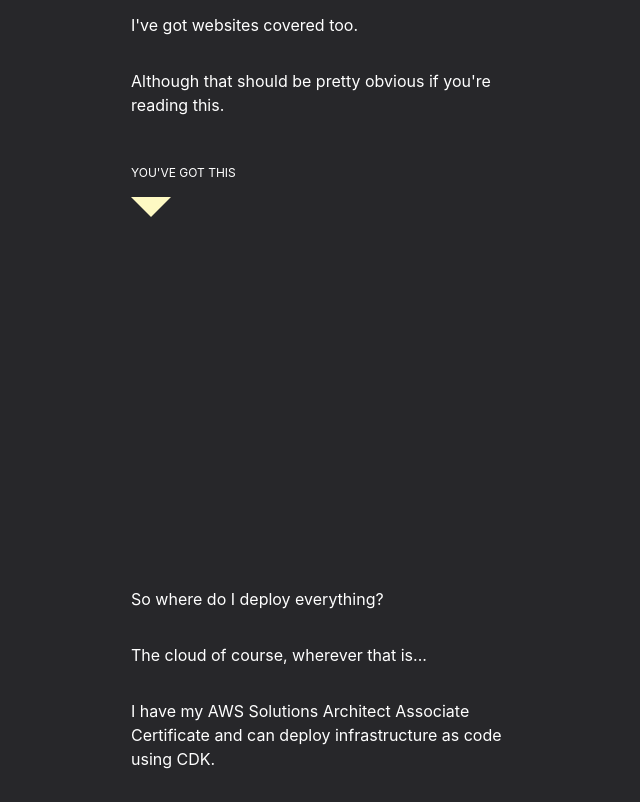
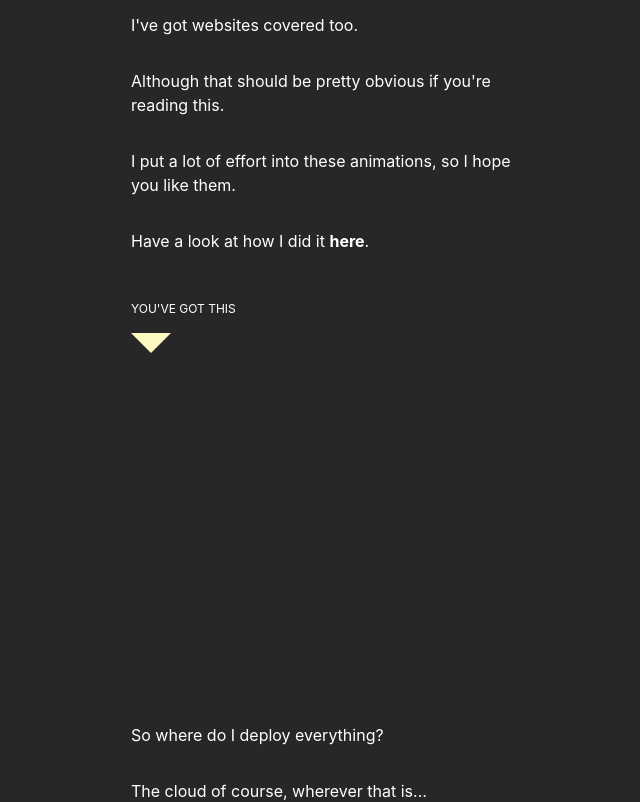
Before and after one commit to ottoohey/oliver-toohey-website-2.0, a React (Create React App) app: page / in a window 1280 px wide. Shown: the part 1920-2722 px from the top of the page, without its empty margins (525-1165 px from the left). Built offline with nearby package versions, Linux system fonts and the light colour scheme; a web font is replaced by a local one.

Commit message:
First version ready for deployment

```diff
--- a/src/App.js
+++ b/src/App.js
@@ -56,7 +56,7 @@ function App() {
     let width = "0%";
 
     if (index === 0) {
-      width = "90%";
+      width = isMobile ? "90%" : "5%";
     } else if (index === 1) {
       width = "15%";
     } else if (index === 2 || index === 3) {
@@ -353,7 +353,6 @@ function App() {
                 transformOrigin: "center",
                 ...spring1,
               }}
-              // onLoad={() => (isMobile ? expand(api1, 0) : null)}
               onMouseOver={() => (isMobile ? null : expand(api1, 0))}
               onMouseLeave={() => (isMobile ? null : retract(api1, 0, "5%"))}
             >
@@ -397,7 +396,7 @@ function App() {
             <animated.div
               className={
                 opacityArray[3]
-                  ? "square-container bg-open-ai bg-right bg-cover border-2 border-green-200"
+                  ? "square-container bg-automation bg-center bg-cover bg-no-repeat border-2 border-green-200"
                   : "square-container"
               }
               style={{
@@ -448,7 +447,7 @@ function App() {
             }
           >
             <ReactSlider
-              className={isMobile ? "customSlider" : "opacity-0"}
+              className={isMobile ? "customSlider" : "opacity-0 fixed -top-2"}
               trackClassName="customSlider-track"
               thumbClassName="customSlider-thumb"
               max={5}
@@ -464,7 +463,7 @@ function App() {
           descend into my world
         </button>
       </div>
-      <div className="fixed mx-auto inset-x-0 top-0 bg-zinc-800 h-24">
+      <div className="fixed mx-auto inset-x-0 -top-1 bg-zinc-800 h-24">
         <p className="fixed uppercase mx-auto inset-x-0 top-12 text-2xl text-yellow-100">
           olivertoohey.com
         </p>
@@ -558,7 +557,18 @@ function App() {
               an issue either.
             </p>
             <p className="text-white text-start p-4">
-              Check out my app <strong>here</strong>.
+              Check out my app{" "}
+              <strong>
+                <a
+                  href="https://apps.apple.com/au/app/project-cut/id1662427655"
+                  target="_blank"
+                  rel="noreferrer"
+                  className="hover:text-yellow-100"
+                >
+                  here
+                </a>
+              </strong>
+              .
             </p>
             <p className="text-white text-start text-xs p-4 mt-4">
               KEEP SCROLLING
@@ -576,6 +586,24 @@ function App() {
             </p>
             <p className="text-white text-start p-4">
               Although that should be pretty obvious if you're reading this.
+            </p>
+            <p className="text-white text-start p-4">
+              I put a lot of effort into these animations, so I hope you like
+              them.
+            </p>
+            <p className="text-white text-start p-4">
+              Have a look at how I did it{" "}
+              <strong>
+                <a
+                  href="https://github.com/ottoohey/oliver-toohey-website-2.0"
+                  target="_blank"
+                  rel="noreferrer"
+                  className="hover:text-yellow-100"
+                >
+                  here
+                </a>
+              </strong>
+              .
             </p>
             <p className="text-white text-start text-xs p-4 mt-4">
               YOU'VE GOT THIS
@@ -644,9 +672,30 @@ function App() {
         <p className="text-white p-4">
           Although, if convenient, please try one of the following methods.
         </p>
-        <p className="text-white p-4">oli@olivertoohey.com</p>
-        <p className="text-white p-4">linkedin</p>
-        <p className="text-white p-4 pb-16">github</p>
+        <div className="grid grid-cols-1 gap-2">
+          <a
+            href="mailto: oli@olivertoohey.com"
+            className="text-white p-4 font-bold hover:text-yellow-100"
+          >
+            oli@olivertoohey.com
+          </a>
+          <a
+            target="_blank"
+            href="https://github.com/ottoohey"
+            className="text-white p-4 font-bold hover:text-yellow-100"
+            rel="noreferrer"
+          >
+            GitHub
+          </a>
+          <a
+            target="_blank"
+            href="https://www.linkedin.com/in/oliver-toohey-336652154/"
+            className="text-white p-4 pb-8 font-bold hover:text-yellow-100"
+            rel="noreferrer"
+          >
+            LinkedIn
+          </a>
+        </div>
       </div>
     </div>
   );
--- a/tailwind.config.js
+++ b/tailwind.config.js
@@ -11,7 +11,7 @@ module.exports = {
       flutter: "url('./icons/flutter.png')",
       dev: "url('./icons/dev.jpg')",
       cloud: "url('./icons/cloud.jpg')",
-      "open-ai": "url('./icons/openai.jpg')",
+      automation: "url('./icons/automation.png')",
       norway: "url('./icons/norway.JPG')",
       mona: "url('./icons/mona.jpeg')",
       react: "url('./icons/react.png')",
@@ -21,7 +21,7 @@ module.exports = {
       s3: "url('./icons/S3.png')",
     },
     backgroundSize: {
-      small: "40pt",
+      small: "35vw",
     },
     extend: {
       inset: {
```
